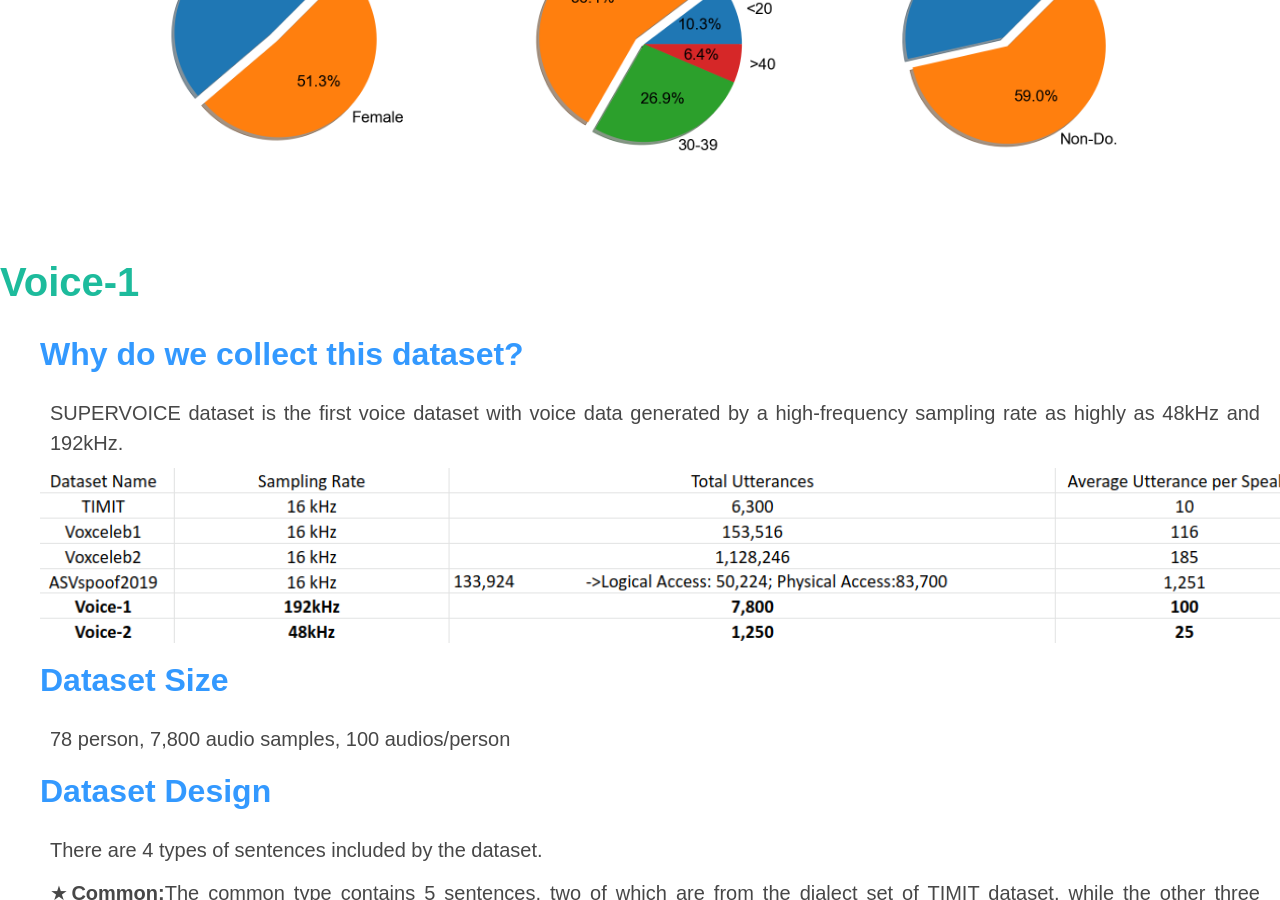
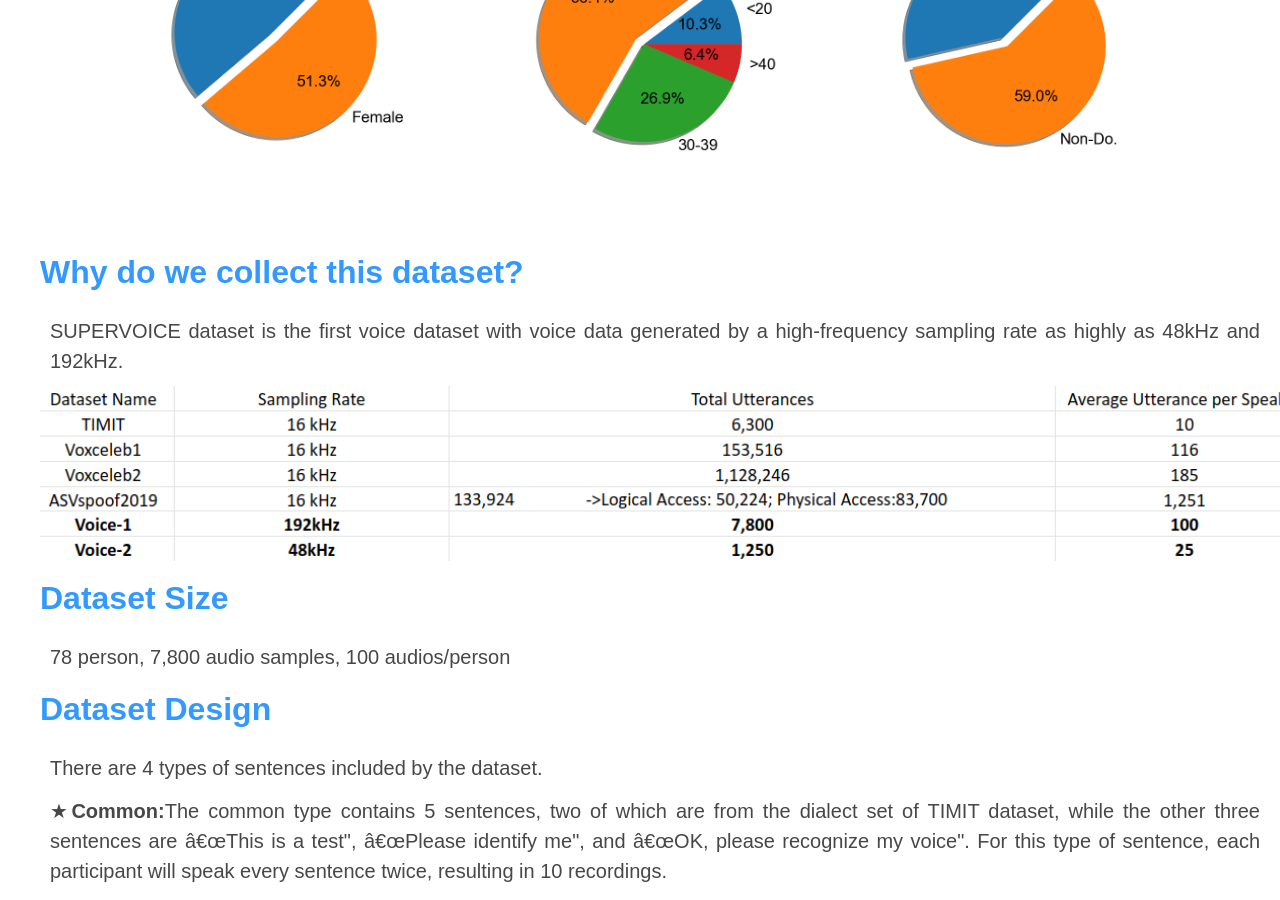
Before and after one commit to supervoiceapp/supervoiceapp.github.io, a Jekyll site: the page built from index.md, in a window 1280 px wide and 900 px high, scrolled down 671 px. Built offline with Jekyll 4.4.1, drawn with Linux system fonts in a browser that asks for light colours.

Commit message:
Thu Oct 28 10:32:22 EDT 2021

```diff
--- a/_layouts/default.html
+++ b/_layouts/default.html
@@ -81,7 +81,7 @@
 </div>
 
 
-				<h1>Voice-1</h1>
+				<!--<h1>Voice-1</h1>-->
 
 					<ul>
 						<li class="question">
```
Also changed, not shown: 1 other file.
